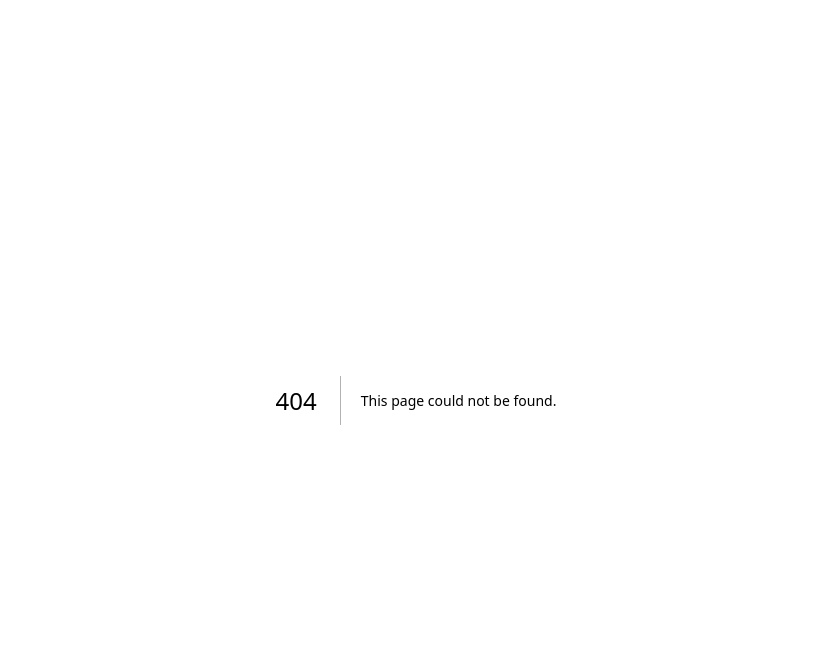
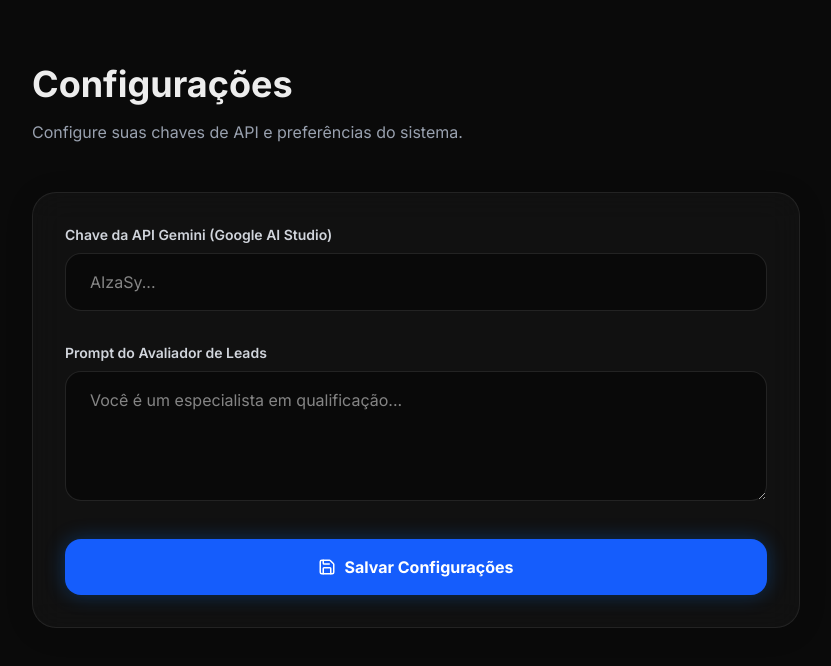
Before and after one commit to thalysprogramador/VelliProspect, a Next.js app in the folder frontend/: page /settings in a window 1280 px wide. Before the commit this address had no page. Shown: the top 666 px of the page, without its empty margins (224-1055 px from the left). Built offline with nearby package versions, Linux system fonts and the light colour scheme.

Commit message:
Deploy Velli Prospect Next.js + FastAPI

```diff
--- /dev/null
+++ b/frontend/src/app/settings/page.tsx
@@ -0,0 +1,37 @@
+
+"use client";
+
+import { Save } from "lucide-react";
+
+export default function Settings() {
+  return (
+    <div className="p-10 lg:p-16 max-w-4xl mx-auto">
+      <h1 className="text-4xl font-bold mb-4">Configurações</h1>
+      <p className="text-gray-400 mb-12">Configure suas chaves de API e preferências do sistema.</p>
+
+      <div className="glass-panel p-8 rounded-3xl grid gap-8">
+        <div>
+          <label className="block text-sm font-semibold text-gray-300 mb-2">Chave da API Gemini (Google AI Studio)</label>
+          <input
+            type="password"
+            placeholder="AIzaSy..."
+            className="w-full bg-black/40 border border-white/10 rounded-2xl px-6 py-4 outline-none focus:border-blue-500/50 text-white"
+          />
+        </div>
+
+        <div>
+          <label className="block text-sm font-semibold text-gray-300 mb-2">Prompt do Avaliador de Leads</label>
+          <textarea
+            rows={4}
+            className="w-full bg-black/40 border border-white/10 rounded-2xl px-6 py-4 outline-none focus:border-blue-500/50 text-white"
+            placeholder="Você é um especialista em qualificação..."
+          />
+        </div>
+
+        <button className="flex items-center justify-center gap-2 bg-blue-600 hover:bg-blue-500 text-white px-6 py-4 rounded-2xl font-bold transition-all shadow-[0_0_20px_rgba(0,122,255,0.3)]">
+          <Save size={18} /> Salvar Configurações
+        </button>
+      </div>
+    </div>
+  );
+}
```
